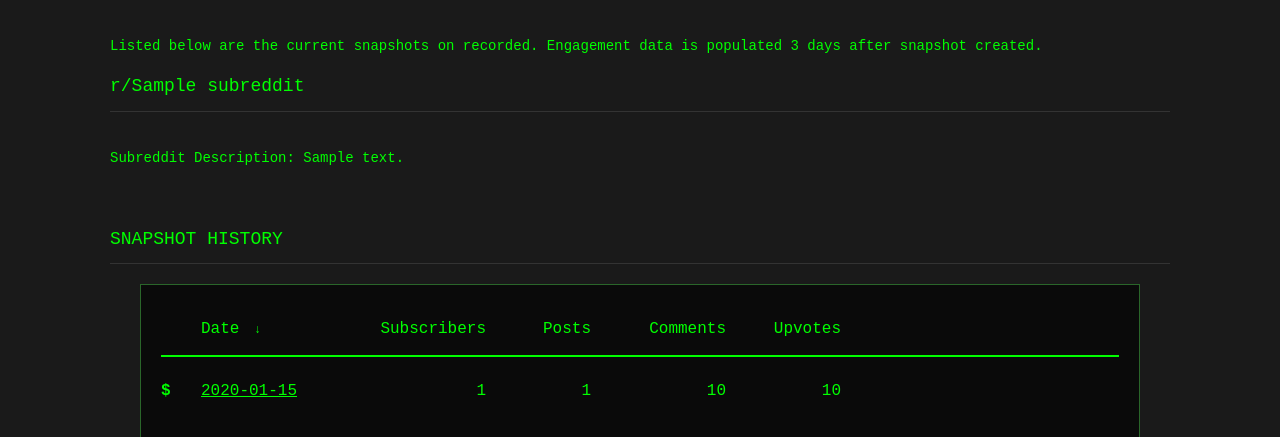
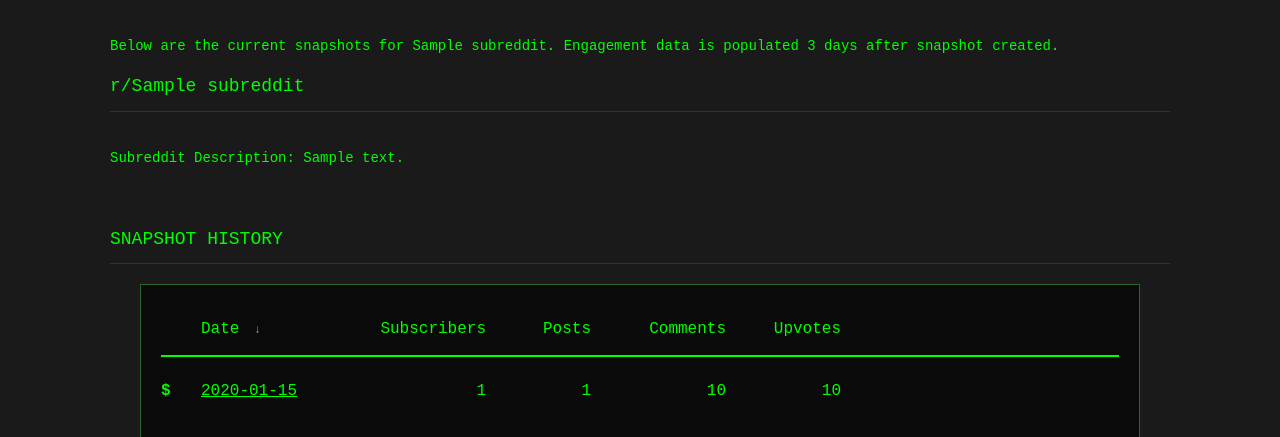
Before and after one commit to johnmpryan/defmeta, a Django app: a page that uses tracker/templates/tracker/subreddit_detail.html in a window 1280 px wide. Shown: the part 206-643 px from the top of the page. Run offline with Django 5.2, Linux system fonts and the light colour scheme; tables that the repository leaves empty hold one stand-in row (values such as "Sample post"); some libraries are stand-ins or nearby versions.

Commit message:
subreddit detail page content update

```diff
--- a/tracker/templates/tracker/subreddit_detail.html
+++ b/tracker/templates/tracker/subreddit_detail.html
@@ -82,7 +82,7 @@
             <li class="breadcrumb-item active" aria-current="page">r/{{ subreddit.name }}</li>
         </ol>
     </nav>
-    <p class="description">Listed below are the current snapshots on recorded. Engagement data is populated 3 days after snapshot created.</p>
+    <p class="description">Below are the current snapshots for {{ subreddit.name}}. Engagement data is populated 3 days after snapshot created.</p>
     <div class="section-header">r/{{ subreddit.name }}</div>
 
     {% if subreddit.subreddit_description %}
```
